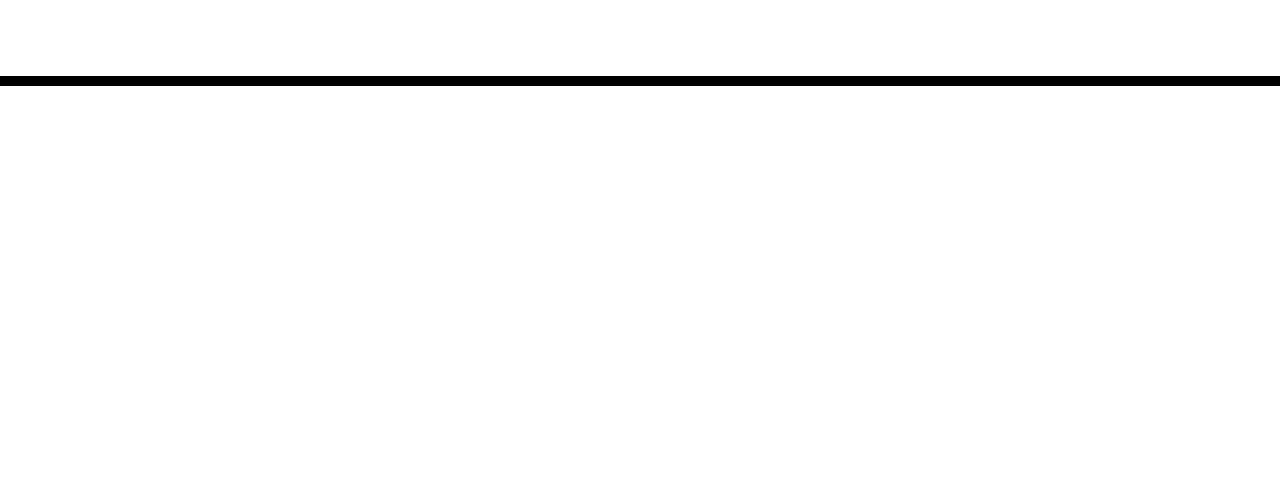
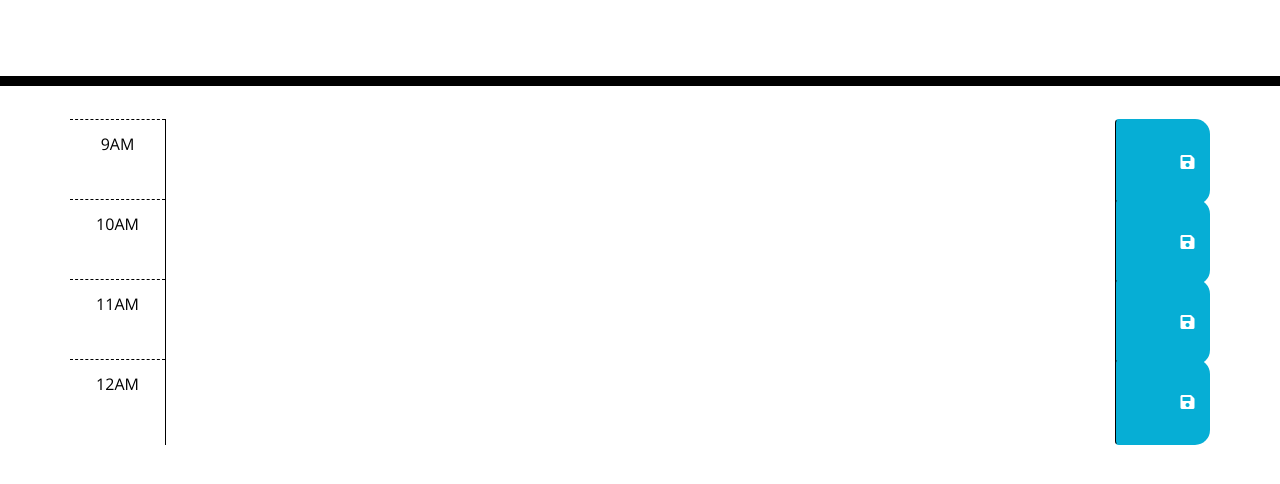
Before and after one commit to annabessant/APIs-Daily-Planner-App, a plain HTML site: page index.html in a window 1280 px wide. Shown: the part 182-666 px from the top of the page. Drawn offline with nearby package versions, Linux system fonts and the light colour scheme.

Commit message:
add hour first column

```diff
--- a/index.html
+++ b/index.html
@@ -30,6 +30,34 @@
     </header>
     <div class="container">
       <!-- Timeblocks go here -->
+        <div id="hour-9" class="row time-block">
+          <div class="col-2 col-md-1 hour text-center py-3">9AM</div>
+          <textarea class="col-8 col-md-10 description" rows="3"> </textarea>
+          <button class="btn saveBtn col-2 col-md-1" aria-label="save">
+            <i class="fas fa-save" aria-hidden="true"></i>
+          </button>
+        </div>
+        <div id="hour-10" class="row time-block">
+          <div class="col-2 col-md-1 hour text-center py-3">10AM</div>
+          <textarea class="col-8 col-md-10 description" rows="3"> </textarea>
+          <button class="btn saveBtn col-2 col-md-1" aria-label="save">
+            <i class="fas fa-save" aria-hidden="true"></i>
+          </button>
+        </div>
+        <div id="hour-11" class="row time-block">
+          <div class="col-2 col-md-1 hour text-center py-3">11AM</div>
+          <textarea class="col-8 col-md-10 description" rows="3"> </textarea>
+          <button class="btn saveBtn col-2 col-md-1" aria-label="save">
+            <i class="fas fa-save" aria-hidden="true"></i>
+          </button>
+        </div>
+        <div id="hour-12" class="row time-block">
+          <div class="col-2 col-md-1 hour text-center py-3">12AM</div>
+          <textarea class="col-8 col-md-10 description" rows="3"> </textarea>
+          <button class="btn saveBtn col-2 col-md-1" aria-label="save">
+            <i class="fas fa-save" aria-hidden="true"></i>
+          </button>
+        </div>
     </div>
 
     <script src="https://cdnjs.cloudflare.com/ajax/libs/jquery/3.2.1/jquery.min.js"></script>
```
